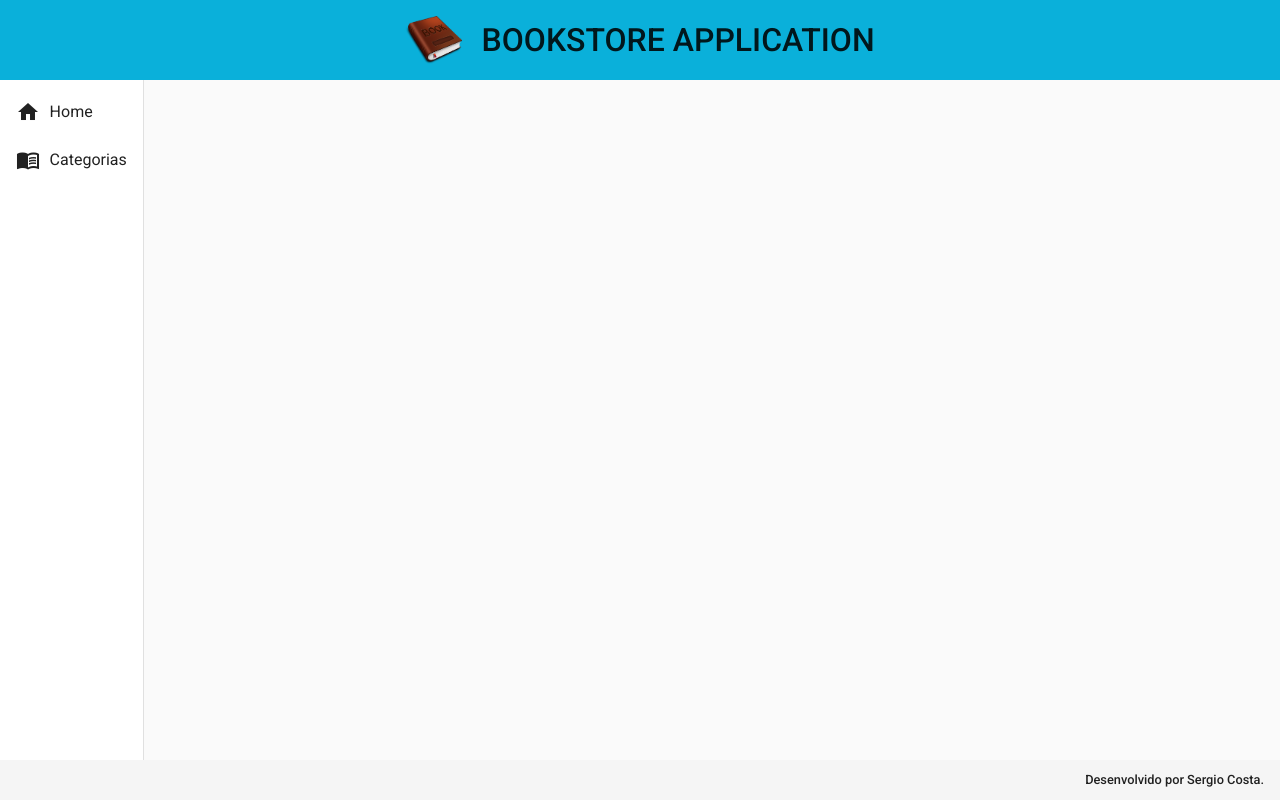
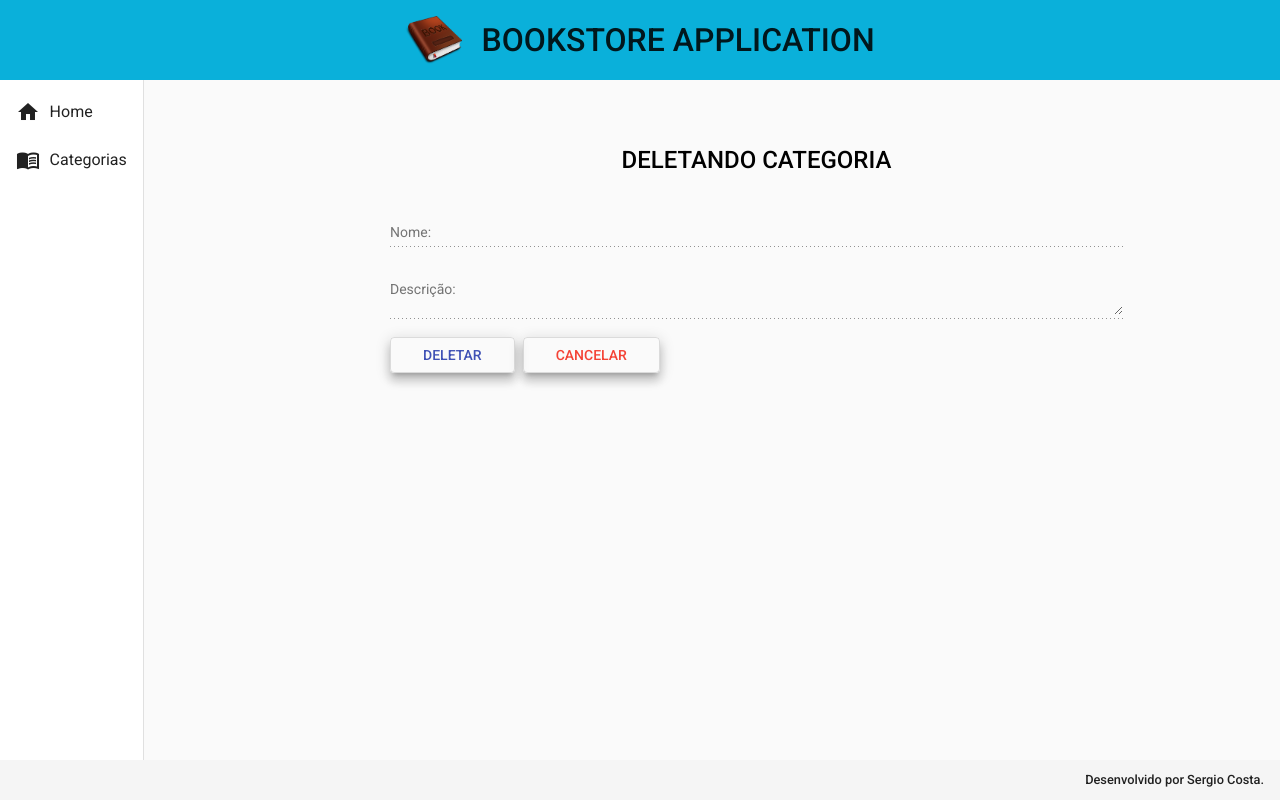
Before and after one commit to costa1970/bookstore-front, an Angular app: page /categorias/delete/1 in a window 1280 px wide. Before the commit this address led to /. Built offline with nearby package versions, Linux system fonts and the light colour scheme; no server answers.

Commit message:
Categoria DELETE implementada

```diff
--- a/src/app/app-routing.module.ts
+++ b/src/app/app-routing.module.ts
@@ -1,6 +1,7 @@
 import { NgModule } from '@angular/core';
 import { RouterModule, Routes } from '@angular/router';
 import { CategoriaCreateComponent } from './components/views/categoria/categoria-create/categoria-create.component';
+import { CategoriaDeleteComponent } from './components/views/categoria/categoria-delete/categoria-delete.component';
 import { CategoriaReadComponent } from './components/views/categoria/categoria-read/categoria-read.component';
 import { HomeComponent } from './components/views/home/home.component';
 
@@ -16,6 +17,10 @@
   {
     path: 'categorias/create',
     component: CategoriaCreateComponent
+  },
+  {
+    path: 'categorias/delete/:id',
+    component: CategoriaDeleteComponent
   }
 
 ];
--- a/src/app/app.module.ts
+++ b/src/app/app.module.ts
@@ -21,6 +21,7 @@
 import {MatInputModule} from '@angular/material/input';
 import {MatFormFieldModule} from '@angular/material/form-field';
 import {MatSnackBarModule} from '@angular/material/snack-bar';
+import { CategoriaDeleteComponent } from './components/views/categoria/categoria-delete/categoria-delete.component';
 
 @NgModule({
   declarations: [
@@ -30,7 +31,8 @@
     NavComponent,
     HomeComponent,
     CategoriaReadComponent,
-    CategoriaCreateComponent
+    CategoriaCreateComponent,
+    CategoriaDeleteComponent
   ],
   imports: [
     BrowserModule,
--- a/src/app/components/views/categoria/categoria-create/categoria-create.component.html
+++ b/src/app/components/views/categoria/categoria-create/categoria-create.component.html
@@ -9,6 +9,7 @@
         <mat-label>Descrição:</mat-label>
         <textarea matInput [(ngModel)]="categoria.descricao" type="text" name="descricao" placeholder="Ex.Livros de Computação"></textarea>
     </mat-form-field>
+
     <div class="buttons">
         <button (click)="create()" class="mat-elevation-z8" mat-stroked-button color="primary">CRIAR</button>
         <button (click)="cancel()" class="mat-elevation-z8" mat-stroked-button color="warn">CANCELAR</button>
--- /dev/null
+++ b/src/app/components/views/categoria/categoria-delete/categoria-delete.component.css
@@ -0,0 +1,27 @@
+form{
+    text-align: center;
+    width: 70%;
+    margin: 4rem auto 0 auto;
+}
+
+h1{
+    color: black;
+    font-size: 1.5rem;
+    font-weight: 500;
+    margin-bottom: 2rem;
+}
+
+.form{
+    width: 100%;
+}
+
+.buttons{
+    width: 100%;
+    text-align: start;
+}
+
+button{
+    margin-right: .5rem;
+    padding-right: 2rem;
+    padding-left: 2rem;
+}
--- /dev/null
+++ b/src/app/components/views/categoria/categoria-delete/categoria-delete.component.html
@@ -0,0 +1,18 @@
+<form action="">
+    <h1>DELETANDO CATEGORIA</h1>
+
+    <mat-form-field class="form">
+        <mat-label>Nome:</mat-label>
+        <input matInput [(ngModel)]="categoria.nome" type="text" name="nome" disabled>
+    </mat-form-field>
+    <mat-form-field class="form">
+        <mat-label>Descrição:</mat-label>
+        <textarea matInput [(ngModel)]="categoria.descricao" type="text" name="descricao" disabled></textarea>
+    </mat-form-field>
+
+    <div class="buttons">
+        <button (click)="delete()" class="mat-elevation-z8" mat-stroked-button color="primary">DELETAR</button>
+        <button (click)="cancel()" class="mat-elevation-z8" mat-stroked-button color="warn">CANCELAR</button>
+    </div>
+
+</form>
--- /dev/null
+++ b/src/app/components/views/categoria/categoria-delete/categoria-delete.component.ts
@@ -0,0 +1,45 @@
+import { Component, OnInit } from '@angular/core';
+import { ActivatedRoute, Router } from '@angular/router';
+import { Categoria } from '../categoria.model';
+import { CategoriaService } from '../categoria.service';
+
+@Component({
+  selector: 'app-categoria-delete',
+  templateUrl: './categoria-delete.component.html',
+  styleUrls: ['./categoria-delete.component.css']
+})
+export class CategoriaDeleteComponent implements OnInit {
+
+  categoria: Categoria = {
+    id: '',
+    nome: '',
+    descricao: ''
+  }
+
+  constructor(private service: CategoriaService, private route: ActivatedRoute, private router: Router) { }
+
+  ngOnInit(): void {
+    this.categoria.id = this.route.snapshot.paramMap.get('id')!
+    this.findById()
+  }
+
+  findById(): void {
+    this.service.findById(this.categoria.id!).subscribe((resposta) => {
+      this.categoria.nome = resposta.nome
+      this.categoria.descricao = resposta.descricao
+    })
+  }
+
+  delete(): void {
+    this.service.delete(this.categoria.id!).subscribe((resposta) => {
+      this.router.navigate(['categorias'])
+      this.service.mensagem('Categoria deletada com sucesso!')
+    },err => {
+      this.service.mensagem(err.error.error)
+    })
+  }
+
+  cancel(): void {
+    this.router.navigate(['categorias'])
+  }
+}
--- a/src/app/components/views/categoria/categoria-read/categoria-read.component.html
+++ b/src/app/components/views/categoria/categoria-read/categoria-read.component.html
@@ -42,7 +42,7 @@
             <a class="edit" href="#">
               <i class="material-icons">edit</i>
             </a>
-            <a class="delete" href="#">
+            <a class="delete" routerLink="delete/{{ row.id }}">
               <i class="material-icons">delete</i>
             </a>
           </td>
--- a/src/app/components/views/categoria/categoria.service.ts
+++ b/src/app/components/views/categoria/categoria.service.ts
@@ -20,16 +20,26 @@
     return this.http.get<Categoria[]>(url)
   }
 
+  findById(id: String): Observable<Categoria>{
+    const url = `${this.baseUrl}/categorias/${id}`
+    return this.http.get<Categoria>(url)
+  }
+
   create(categoria: Categoria): Observable<Categoria>{
     const url = `${this.baseUrl}/categorias`
     return this.http.post<Categoria>(url, categoria);
+  }
+
+  delete(id: String): Observable<void>{
+    const url = `${this.baseUrl}/categorias/${id}`
+    return this.http.delete<void>(url);
   }
 
   mensagem(str: String): void{
     this._snack.open(`${str}`, 'OK', {
       horizontalPosition: 'end',
       verticalPosition: 'top',
-      duration: 3000
+      duration: 4000
     });
   }
 }
```
